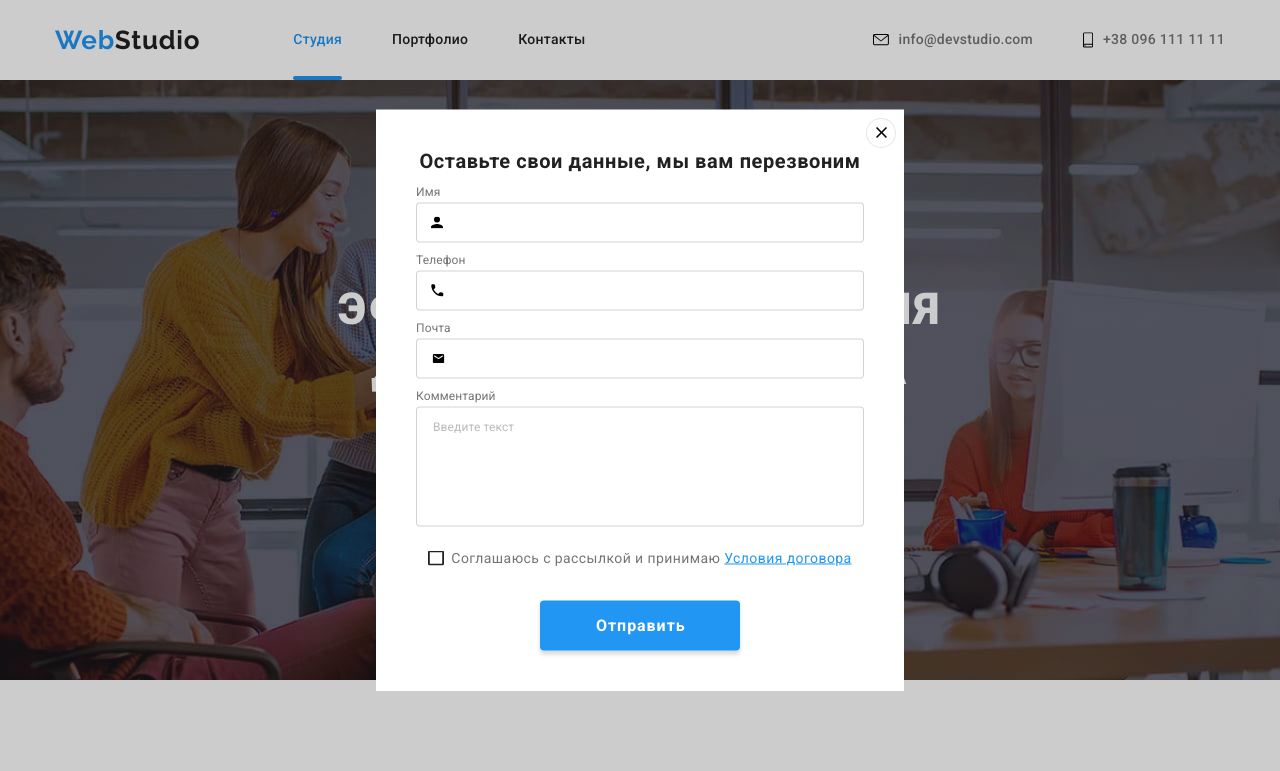
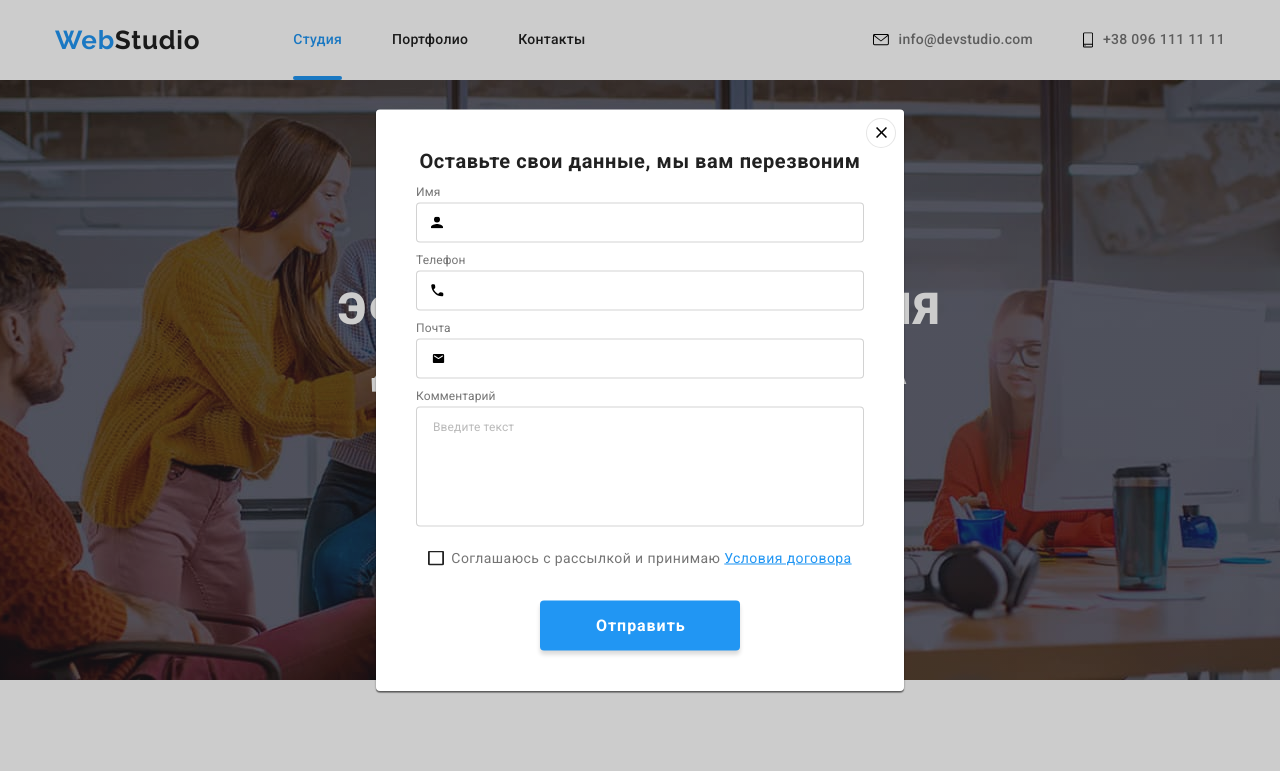
Before and after one commit to ihor-nechyporenko/goit-markup-hw-06, a plain HTML site: page index.html in a window 1280 px wide. Both pictures are taken after a click on the button "Заказать услугу". Shown: the top 771 px of the page. Drawn offline with nearby package versions, Linux system fonts and the light colour scheme.

Commit message:
Box-shadow & border-box were added to the modal window

```diff
--- a/css/styles.css
+++ b/css/styles.css
@@ -831,6 +831,11 @@ footer (secondary bg color) #2F303A */
         min-height: 581px;
         background-color: var(--primary-bg-color);
 
+        box-shadow: 0px 1px 3px rgba(0, 0, 0, 0.12),
+                    0px 1px 1px rgba(0, 0, 0, 0.14),
+                    0px 2px 1px rgba(0, 0, 0, 0.2);
+        border-radius: 4px;
+
         transform: translate(-50%, -50%) scale(1);
         transition: transform 250ms cubic-bezier(0.4, 0, 0.2, 1);
     }
```
